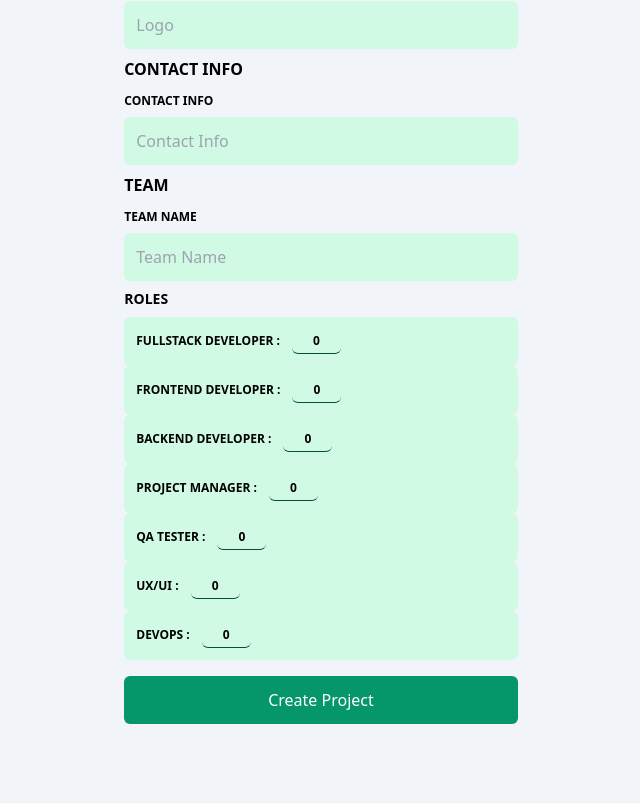
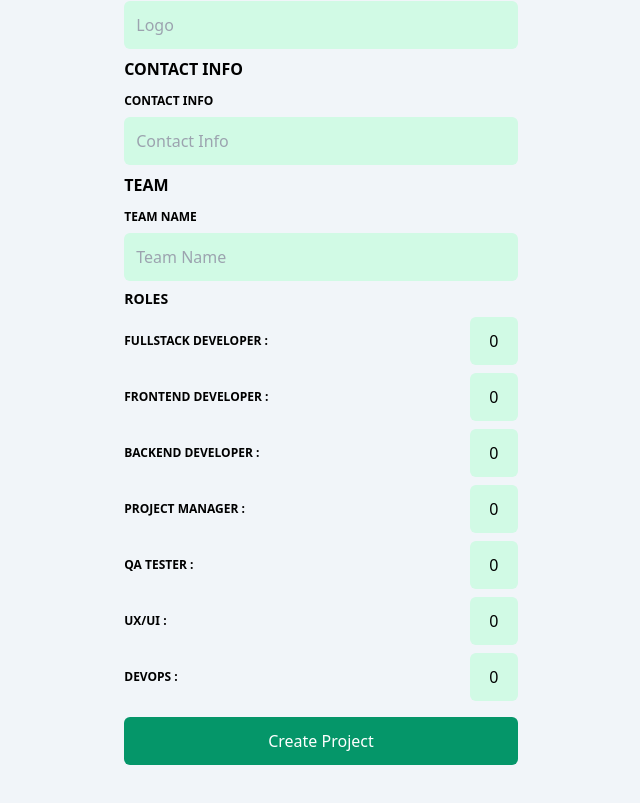
Before and after one commit to simontcodes/DIB-front, a Next.js app: page /projects/create in a window 1280 px wide. Shown: the part 407-1210 px from the top of the page, without its empty margins (319-959 px from the left). Built offline with nearby package versions, Linux system fonts and the light colour scheme; no server answers.

Commit message:
Initial project creation form

```diff
--- a/app/dashboard/[userId]/page.tsx
+++ b/app/dashboard/[userId]/page.tsx
@@ -24,8 +24,7 @@ export default function Dashboard(props: PageProps) {
   // FUNCTION TO FETCH USER
   const fetchUser = async () => {
     const isAdmin = session?.user?.role?.includes('Admin')
-    console.log(session)
-    console.log(`http://localhost:8080/${isAdmin?"admins":"dibs"}/${session?.user?.id}`)
+    // console.log(`http://localhost:8080/${isAdmin?"admins":"dibs"}/${session?.user?.id}`)
     const res = await fetch(`http://localhost:8080/${isAdmin?"admins":"dibs"}/${session?.user?.id}`, {
       method: "GET",
       headers: {
@@ -35,7 +34,6 @@ export default function Dashboard(props: PageProps) {
     });
     const data = await res.json()
     setUserId(data._id)
-    console.log(typeof data.role === "string")
     if(typeof data.role === "string") {
       const roleToPush:string[] = []
       roleToPush.push(data.role)
--- a/app/lib/validate.tsx
+++ b/app/lib/validate.tsx
@@ -13,7 +13,6 @@ type CreateProjectForm = {
   logo: string,
   contactInfo: string,
   teamName: string,
-  rolesNeeded: [string],
   fullstackDeveloper: number,
   frontendDeveloper: number,
   backendDeveloper: number,
@@ -22,6 +21,21 @@ type CreateProjectForm = {
   uxui: number,
   devOps: number,
 }
+// type CreateProjectForm = {
+//   companyName: string,
+//   logo: string,
+//   contactInfo: string,
+//   teamName: string,
+//   rolesNeeded: {
+//     fullstackDeveloper: number,
+//     frontendDeveloper: number,
+//     backendDeveloper: number,
+//     pm: number,
+//     qaTester: number,
+//     uxui: number,
+//     devOps: number,
+//   }
+// }
 
 export function login_validate(values: SignInForm) {
   const errors = {}
@@ -89,47 +103,61 @@ export function createProjectForm_validate(values: CreateProjectForm) {
 
   // validation for company name
   if(!values.companyName) {
+    console.log('company error')
     errors.companyName = 'Required'
   }
 
   // validation for logo
   if(!values.logo) {
+    console.log('logo error')
     errors.logo = 'Required'
   }
 
   // validation for contact info
   if(!values.contactInfo) {
+    console.log('contact error')
     errors.contactInfo = 'Required'
   }
 
   // validation for team name
   if(!values.teamName) {
+    console.log('team name error')
     errors.teamName = 'Required'
   }
 
   // validation for needed roles
-  if(!values.rolesNeeded) {
-    errors.rolesNeeded = 'Required'
-  }
+  // if(!values.rolesNeeded) {
+  //   console.log('')
+  //   errors.rolesNeeded = 'Needs at least one'
+  // }
   if(!values.fullstackDeveloper) {
-    errors.fullstackDeveloper = 'Required'
+    console.log('')
+    errors.fullstackDeveloper = 'Needs at least one'
   }
   if(!values.frontendDeveloper) {
-    errors.frontendDeveloper = 'Required'
+    console.log('')
+    errors.frontendDeveloper = 'Needs at least one'
   }
   if(!values.backendDeveloper) {
-    errors.backendDeveloper = 'Required'
+    console.log('')
+    errors.backendDeveloper = 'Needs at least one'
   }
   if(!values.pm) {
-    errors.pm = 'Required'
+    console.log('')
+    errors.pm = 'Needs at least one'
   }
   if(!values.qaTester) {
-    errors.qaTester = 'Required'
+    console.log('')
+    errors.qaTester = 'Needs at least one'
   }
   if(!values.uxui) {
-    errors.uxui = 'Required'
+    console.log('')
+    errors.uxui = 'Needs at least one'
   }
   if(!values.devOps) {
-    errors.devOps = 'Required'
+    console.log('')
+    errors.devOps = 'Needs at least one'
   }
+
+  return errors
 }
--- a/app/login/page.tsx
+++ b/app/login/page.tsx
@@ -205,7 +205,6 @@ const SignUpForm = ({setIsNewUser}:{setIsNewUser:Function}) => {
   const router = useRouter()
 
   const handleSubmitRegister = async (values: SignUpForm) => {
-    console.log(values)
     setNameError('')
     setEmailError('')
     setPasswordError('')
--- a/app/projects/create/CreateProjectForm.tsx
+++ b/app/projects/create/CreateProjectForm.tsx
@@ -11,7 +11,6 @@ type CreateProjectForm = {
   logo: string,
   contactInfo: string,
   teamName: string,
-  rolesNeeded: [string],
   fullstackDeveloper: number,
   frontendDeveloper: number,
   backendDeveloper: number,
@@ -21,16 +20,57 @@ type CreateProjectForm = {
   devOps: number,
 }
 type CreateProjectFormBody = {
-  company: string,
+  companyName: string,
+  logo: string,
   contactInfo: string,
-  logo: string,
-  rolesNeeded: [string],
+  teamName: string,
+  rolesNeeded: {
+    fullstackDeveloper: number,
+    frontendDeveloper: number,
+    backendDeveloper: number,
+    pm: number,
+    qaTester: number,
+    uxui: number,
+    devOps: number,
+  }
 }
 
 export default function CreateProjectForm() {
 
+  const [teamName, setTeamName] = useState('')
+
+  const fetchUser = async () => {
+    const res = await fetch(`https://story-shack-cdn-v2.glitch.me/generators/team-name-generator`, {
+      method: "GET",
+      headers: {
+        "Content-Type": "application/json",
+      }
+    });
+    const data = await res.json()
+    setTeamName(data.data.name.replace('The ',''))
+  }
+
+  useEffect(() => {
+    fetchUser()
+  },[])
+
   const handleSubmitForm = async (values: CreateProjectForm) => {
-    console.log(values)
+    const createProjectFormBody: CreateProjectFormBody = {
+      companyName: values.companyName,
+      logo: values.logo,
+      contactInfo: values.contactInfo,
+      teamName: values.teamName,
+      rolesNeeded: {
+        fullstackDeveloper: values.fullstackDeveloper,
+        frontendDeveloper: values.frontendDeveloper,
+        backendDeveloper: values.backendDeveloper,
+        pm: values.pm,
+        qaTester: values.qaTester,
+        uxui: values.uxui,
+        devOps: values.devOps,
+      }
+    }
+    console.log(createProjectFormBody)
   }
 
   const formik = useFormik({
@@ -38,8 +78,7 @@ export default function CreateProjectForm() {
       companyName: '',
       logo: '',
       contactInfo: '',
-      teamName: '',
-      rolesNeeded: [''],
+      teamName: teamName || '',
       fullstackDeveloper: 0,
       frontendDeveloper: 0,
       backendDeveloper: 0,
@@ -49,22 +88,18 @@ export default function CreateProjectForm() {
       devOps: 0,
     },
     validate: createProjectForm_validate,
-    // onSubmit: handleSubmitForm
     onSubmit: (values, action) => {
       handleSubmitForm(values)
-      action.resetForm()
+      // action.resetForm()
     }
   })
 
   return (
     <div className="flex flex-col">
       <span className="text-4xl font-bold mb-8">Project Creation Form</span>
-
       <form className='flex flex-col gap-2' onSubmit={formik.handleSubmit} key="signIn">
 
-
         <div className='flex flex-col gap-2'>
-
           <span className='text-md font-bold uppercase mb-1'>Company</span>
 
           <div className='flex flex-col'>
@@ -82,6 +117,7 @@ export default function CreateProjectForm() {
               />
             </div>
           </div>
+
           <div className='flex flex-col'>
             <div className='flex justify-between mb-1 text-xs font-bold uppercase gap-2'>
               <label className='text-xs font-bold uppercase mb-1'>Logo</label>
@@ -96,13 +132,10 @@ export default function CreateProjectForm() {
               />
             </div>
           </div>
-
         </div>
 
         <div className='flex flex-col gap-2'>
-
           <span className='text-md font-bold uppercase mb-1'>Contact Info</span>
-
           <div className='flex flex-col'>
             <div className='flex justify-between mb-1 text-xs font-bold uppercase gap-2'>
               <label className='text-xs font-bold uppercase mb-1'>Contact Info</label>
@@ -118,11 +151,9 @@ export default function CreateProjectForm() {
               />
             </div>
           </div>
-
         </div>
 
         <div className='flex flex-col gap-2'>
-
           <span className='text-md font-bold uppercase mb-1'>Team</span>
 
           <div className='flex flex-col'>
@@ -133,120 +164,168 @@ export default function CreateProjectForm() {
             </div>
             <div className={`flex bg-emerald-100 rounded-md w-full items-center ${formik.errors.teamName && formik.touched.teamName ? 'border border-rose-600' : ''}`}>
               <input
+                id='teamName'
                 className='text-md p-3 rounded-md bg-transparent focus:outline-none w-full'
                 type='text'
                 placeholder="Team Name"
                 {...formik.getFieldProps('teamName')}
+                // To be able to auto generate random team name
+                // name='teamName'
+                // value={teamName}
+                // onChange={(e) => setTeamName(e.target.value)}
               />
             </div>
           </div>
 
           <div className='flex flex-col'>
             <span className='text-sm font-bold uppercase mb-1'>Roles</span>
-
             <div className='flex justify-between mb-1 text-xs font-bold uppercase gap-2'>
               {/* {formik.errors.fullstackDeveloper && formik.touched.fullstackDeveloper ? <span className='text-rose-400'>{formik.errors.fullstackDeveloper}</span> : <></>} */}
               {/* {RolesError ? <span className='text-xs font-bold uppercase mb-1 text-center text-rose-400'>{RolesError}</span> : <></>} */}
             </div>
 
-            <div className={`flex flex-col bg-emerald-100 rounded-md w-full justify-center p-3 ${formik.errors.fullstackDeveloper && formik.touched.fullstackDeveloper ? 'border border-rose-600' : ''}`}>
-              <label className='text-xs font-bold uppercase'>
+            <div className='flex flex-col gap-2'>
+
+              <div className={`flex w-full items-center justify-between`}>
+                <div className='text-xs font-bold uppercase mr-2'>
+                  <label htmlFor='fullstackDeveloper'>
                     Fullstack Developer :
+                  </label>
+                  {formik.errors.fullstackDeveloper ? <span className='self-center text-rose-400 ml-2'>{formik.errors.fullstackDeveloper}</span> : <></>}
+                </div>
+                <div className={`bg-emerald-100 p-3 rounded-md ${formik.errors.fullstackDeveloper && formik.touched.fullstackDeveloper ? 'border border-rose-600' : ''}`}>
                   <input
-                  className='inputNumber text-md border-b border-emerald-900 rounded-md bg-transparent focus:outline-none text-center ml-3 py-1'
+                    id='fullstackDeveloper'
+                    className='inputNumber bg-transparent focus:outline-none text-center w-6'
                     type='number'
                     min='0'
                     max='10'
                     placeholder="0"
                     {...formik.getFieldProps('fullstackDeveloper')}
                   />
-              </label>
+                </div>
               </div>
 
-            <div className={`flex flex-col bg-emerald-100 rounded-md w-full justify-center p-3 ${formik.errors.frontendDeveloper && formik.touched.frontendDeveloper ? 'border border-rose-600' : ''}`}>
-              <label className='text-xs font-bold uppercase'>
+              <div className={`flex w-full items-center justify-between`}>
+                <div className='text-xs font-bold uppercase mr-2'>
+                  <label htmlFor='frontendDeveloper'>
                     Frontend Developer :
+                  </label>
+                  { formik.errors.frontendDeveloper ? <span className='self-center text-rose-400 ml-2'>{formik.errors.frontendDeveloper}</span> : <></>}
+                </div>
+                <div className={`bg-emerald-100 p-3 rounded-md ${formik.errors.frontendDeveloper && formik.touched.frontendDeveloper ? 'border border-rose-600' : ''}`}>
                   <input
-                  className='inputNumber text-md border-b border-emerald-900 rounded-md bg-transparent focus:outline-none text-center ml-3 py-1 '
+                    id='frontendDeveloper'
+                    className='inputNumber bg-transparent focus:outline-none text-center w-6'
                     type='number'
                     min='0'
                     max='10'
                     placeholder="0"
                     {...formik.getFieldProps('frontendDeveloper')}
                   />
-              </label>
+                </div>
               </div>
 
-            <div className={`flex flex-col bg-emerald-100 rounded-md w-full justify-center p-3 ${formik.errors.backendDeveloper && formik.touched.backendDeveloper ? 'border border-rose-600' : ''}`}>
-              <label className='text-xs font-bold uppercase'>
+              <div className={`flex w-full items-center justify-between`}>
+                <div className='text-xs font-bold uppercase mr-2'>
+                  <label htmlFor='backendDeveloper'>
                     Backend Developer :
+                  </label>
+                  { formik.errors.backendDeveloper ? <span className='self-center text-rose-400 ml-2'>{formik.errors.backendDeveloper}</span> : <></>}
+                </div>
+                <div className={`bg-emerald-100 p-3 rounded-md ${formik.errors.backendDeveloper && formik.touched.backendDeveloper ? 'border border-rose-600' : ''}`}>
                   <input
-                  className='inputNumber text-md border-b border-emerald-900 rounded-md bg-transparent focus:outline-none text-center ml-3 py-1 '
+                    id='backendDeveloper'
+                    className='inputNumber bg-transparent focus:outline-none text-center w-6'
                     type='number'
                     min='0'
                     max='10'
                     placeholder="0"
                     {...formik.getFieldProps('backendDeveloper')}
                   />
-              </label>
+                </div>
               </div>
 
-            <div className={`flex flex-col bg-emerald-100 rounded-md w-full justify-center p-3 ${formik.errors.pm && formik.touched.pm ? 'border border-rose-600' : ''}`}>
-              <label className='text-xs font-bold uppercase'>
+              <div className={`flex w-full items-center justify-between`}>
+                <div className='text-xs font-bold uppercase mr-2'>
+                  <label htmlFor='pm'>
                     Project Manager :
+                  </label>
+                  { formik.errors.pm ? <span className='self-center text-rose-400 ml-2'>{formik.errors.pm}</span> : <></>}
+                </div>
+                <div className={`bg-emerald-100 p-3 rounded-md ${formik.errors.pm && formik.touched.pm ? 'border border-rose-600' : ''}`}>
                   <input
-                  className='inputNumber text-md border-b border-emerald-900 rounded-md bg-transparent focus:outline-none text-center ml-3 py-1 '
+                    id='pm'
+                    className='inputNumber bg-transparent focus:outline-none text-center w-6'
                     type='number'
                     min='0'
                     max='10'
                     placeholder="0"
                     {...formik.getFieldProps('pm')}
                   />
-              </label>
+                </div>
               </div>
 
-            <div className={`flex flex-col bg-emerald-100 rounded-md w-full justify-center p-3 ${formik.errors.qaTester && formik.touched.qaTester ? 'border border-rose-600' : ''}`}>
-              <label className='text-xs font-bold uppercase'>
+              <div className={`flex w-full items-center justify-between`}>
+                <div className='text-xs font-bold uppercase mr-2'>
+                  <label htmlFor='qaTester'>
                     QA Tester :
+                  </label>
+                  { formik.errors.qaTester ? <span className='self-center text-rose-400 ml-2'>{formik.errors.qaTester}</span> : <></>}
+                </div>
+                <div className={`bg-emerald-100 p-3 rounded-md ${formik.errors.qaTester && formik.touched.qaTester ? 'border border-rose-600' : ''}`}>
                   <input
-                  className='inputNumber text-md border-b border-emerald-900 rounded-md bg-transparent focus:outline-none text-center ml-3 py-1 '
+                    id='qaTester'
+                    className='inputNumber bg-transparent focus:outline-none text-center w-6'
                     type='number'
                     min='0'
                     max='10'
                     placeholder="0"
                     {...formik.getFieldProps('qaTester')}
                   />
-              </label>
+                </div>
               </div>
 
-            <div className={`flex flex-col bg-emerald-100 rounded-md w-full justify-center p-3 ${formik.errors.uxui && formik.touched.uxui ? 'border border-rose-600' : ''}`}>
-              <label className='text-xs font-bold uppercase'>
+              <div className={`flex w-full items-center justify-between`}>
+                <div className='text-xs font-bold uppercase mr-2'>
+                  <label htmlFor='uxui'>
                     UX/UI :
+                  </label>
+                  { formik.errors.uxui ? <span className='self-center text-rose-400 ml-2'>{formik.errors.uxui}</span> : <></>}
+                </div>
+                <div className={`bg-emerald-100 p-3 rounded-md ${formik.errors.uxui && formik.touched.uxui ? 'border border-rose-600' : ''}`}>
                   <input
-                  className='inputNumber text-md border-b border-emerald-900 rounded-md bg-transparent focus:outline-none text-center ml-3 py-1 '
+                    id='uxui'
+                    className='inputNumber bg-transparent focus:outline-none text-center w-6'
                     type='number'
                     min='0'
                     max='10'
                     placeholder="0"
                     {...formik.getFieldProps('uxui')}
                   />
-              </label>
+                </div>
               </div>
 
-            <div className={`flex flex-col bg-emerald-100 rounded-md w-full justify-center p-3 ${formik.errors.devOps && formik.touched.devOps ? 'border border-rose-600' : ''}`}>
-              <label className='text-xs font-bold uppercase'>
+              <div className={`flex w-full items-center justify-between`}>
+                <div className='text-xs font-bold uppercase mr-2'>
+                  <label htmlFor='devOps'>
                     DevOps :
+                  </label>
+                  { formik.errors.devOps ? <span className='self-center text-rose-400 ml-2'>{formik.errors.devOps}</span> : <></>}
+                </div>
+                <div className={`bg-emerald-100 p-3 rounded-md ${formik.errors.devOps && formik.touched.devOps ? 'border border-rose-600' : ''}`}>
                   <input
-                  className='inputNumber text-md border-b border-emerald-900 rounded-md bg-transparent focus:outline-none text-center ml-3 py-1 '
+                    id='devOps'
+                    className='inputNumber bg-transparent focus:outline-none text-center w-6'
                     type='number'
                     min='0'
                     max='10'
                     placeholder="0"
                     {...formik.getFieldProps('devOps')}
                   />
-              </label>
                 </div>
-
+              </div>
+            </div>
           </div>
         </div>
         <button
```
Lines whose indentation alone changed are shown as unchanged.
